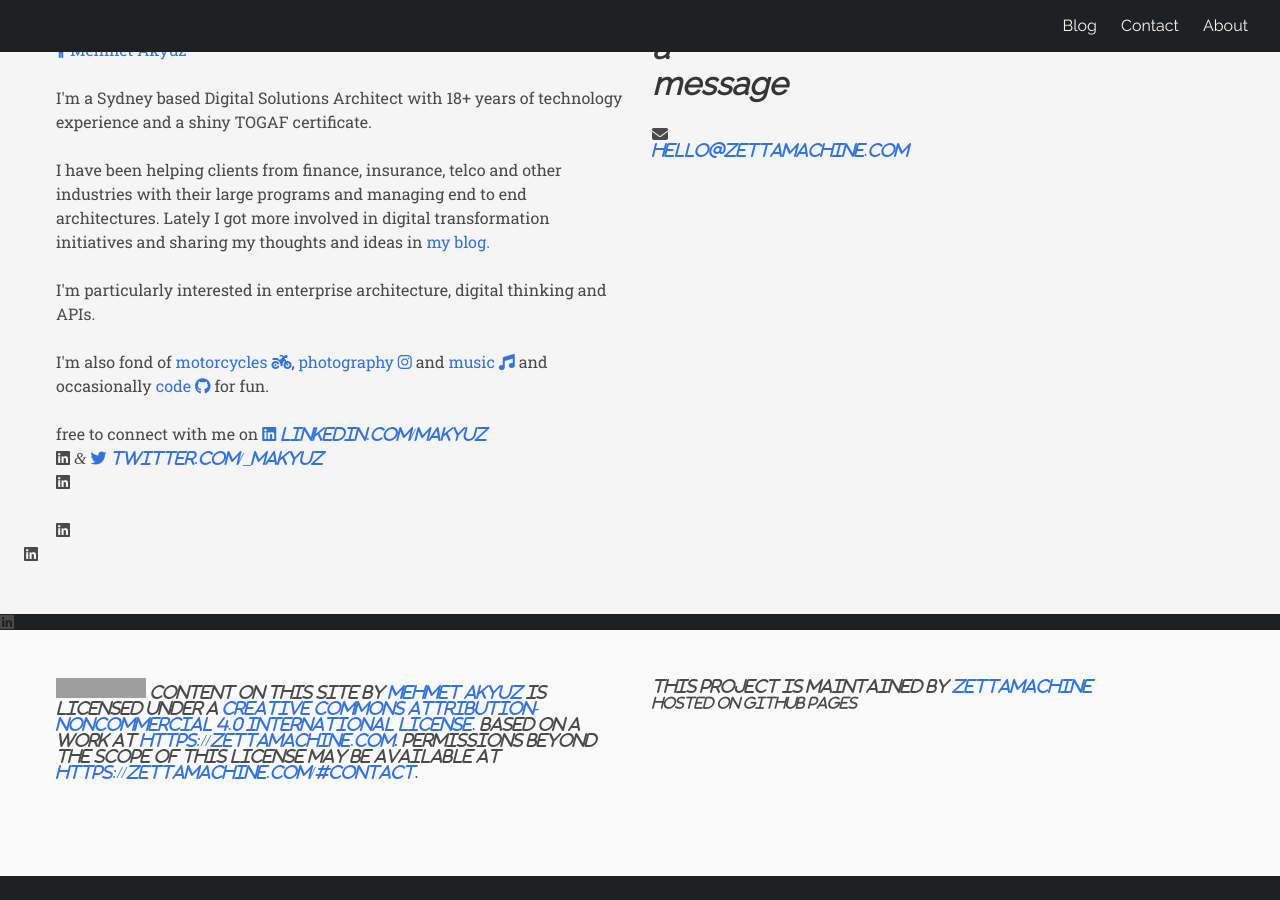
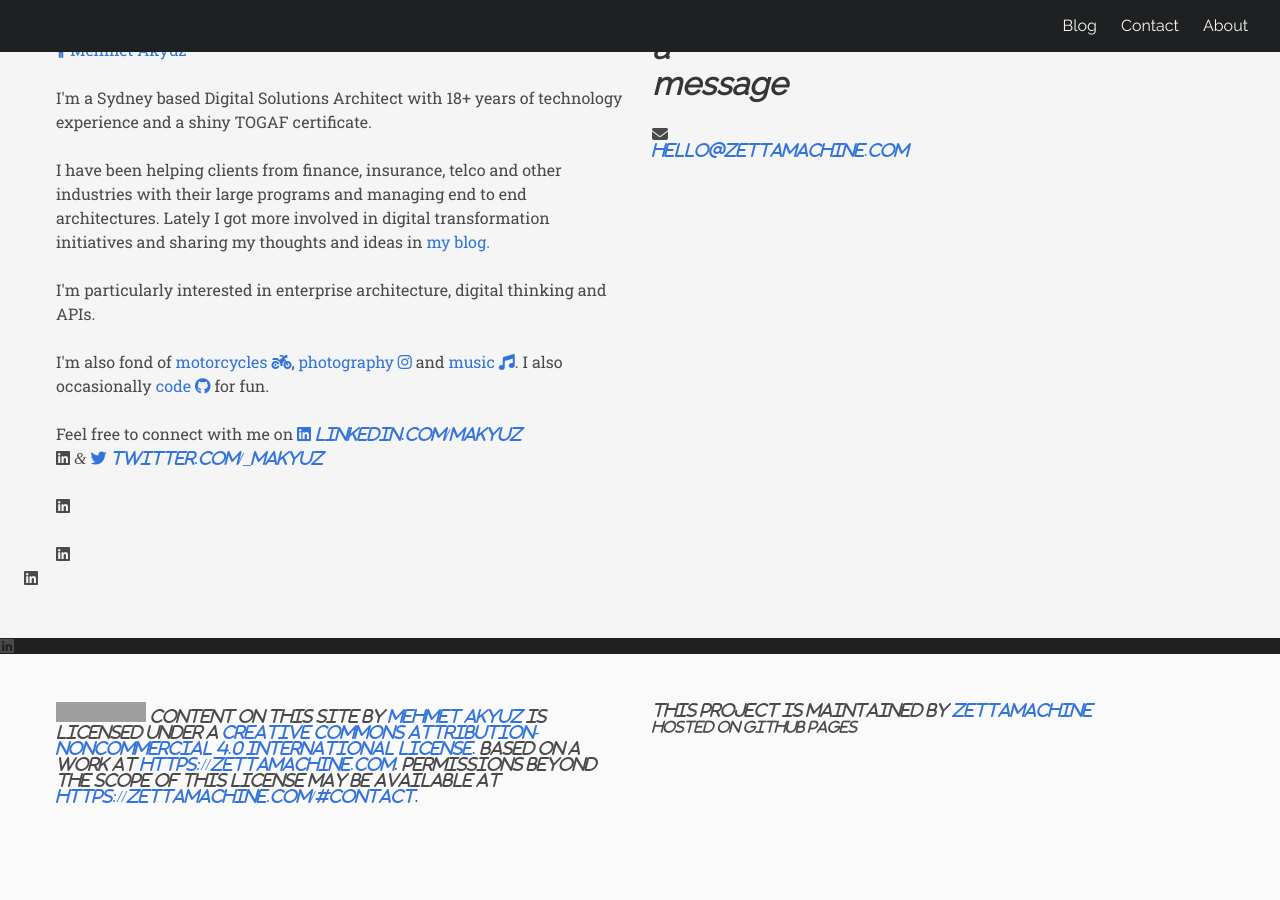
Before and after one commit to zettamachine/makiato.github.io, a Jekyll site: the page built from landing.html, in a window 1280 px wide and 900 px high, scrolled down 1497 px. Built offline with Jekyll 4.4.1, drawn with Linux system fonts in a browser that asks for light colours; nearby versions of some CDN libraries; before the commit the page ends 2373 px from its top, so only the background shows below that; grey boxes are pictures that could not be loaded.

Commit message:
Updated about

```diff
--- a/_includes/about.html
+++ b/_includes/about.html
@@ -1,6 +1,11 @@
-<p class="content has-small-padding"><a href="https://linkedin.com/in/makyuz"><i aria-hidden="true" class="fa fa-male"></i> Mehmet Akyuz</a></p>
-<p class="content has-small-padding">I'm a Sydney based Digital Solutions Architect with 18+ years of technology experience and a shiny TOGAF certificate.</p>
-<p class="content has-small-padding">I have been helping clients from finance, insurance, telco and other industries with their large programs and managing end to end architectures. Lately I got more involved in digital transformation initiatives and sharing my thoughts and ideas in <a href="//insights.zettamachine.com">my blog.</a></p>
-<p class="content has-small-padding">I'm particularly interested in enterprise architecture, digital thinking and APIs.</p>
-<p class="content has-small-padding">I'm also fond of <a href="https://flic.kr/p/SEzDZJ">motorcycles <i aria-hidden="true" class="fa fa-motorcycle"></i></a>, <a href="https://www.instagram.com/mak100/">photography <i aria-hidden="true" class="fa fa-instagram"></i></a> and <a href="https://www.last.fm/user/mak100">music <i class="fa fa-music" aria-hidden="true"></i></a> and occasionally <a href="https://github.com/makiato/">code <i aria-hidden="true" class="fa fa-github"></i></a> for fun.</p>
-<p>free to connect with me on <a href="https://linkedin.com/in/makyuz"><i aria-hidden="true" class="fa fa-linkedin-square"><i> linkedin.com/makyuz</a> & <a href="https://twitter.com/_makyuz"><i aria-hidden="true" class="fa fa-twitter"></i> twitter.com/_makyuz</a></p>
+<p class="content"><a href="https://linkedin.com/in/makyuz"><i aria-hidden="true" class="fa fa-male"></i> Mehmet Akyuz</a></p>
+<p class="content">I'm a Sydney based Digital Solutions Architect with 18+ years of technology experience and a shiny TOGAF certificate.</p>
+<p class="content">I have been helping clients from finance, insurance, telco and other industries with their large programs and managing end to end architectures. Lately I got more involved in digital transformation initiatives and sharing my thoughts and ideas in <a href="//insights.zettamachine.com">my blog.</a></p>
+<p class="content">I'm particularly interested in enterprise architecture, digital thinking and APIs.</p>
+<p class="content">I'm also fond of
+    <a href="https://flic.kr/p/SEzDZJ">motorcycles <i aria-hidden="true" class="fa fa-motorcycle"></i></a>,
+    <a href="https://www.instagram.com/mak100/">photography <i aria-hidden="true" class="fa fa-instagram"></i></a> and
+    <a href="https://www.last.fm/user/mak100">music <i class="fa fa-music" aria-hidden="true"></i></a>.
+    I also occasionally <a href="">code <i aria-hidden="true" class="fa fa-github"></i></a> for fun.
+</p>
+<p class="content">Feel free to connect with me on <a href="https://linkedin.com/in/makyuz"><i aria-hidden="true" class="fa fa-linkedin-square"><i> linkedin.com/makyuz</a> & <a href="https://twitter.com/_makyuz"><i aria-hidden="true" class="fa fa-twitter"></i> twitter.com/_makyuz</a></p>
```
